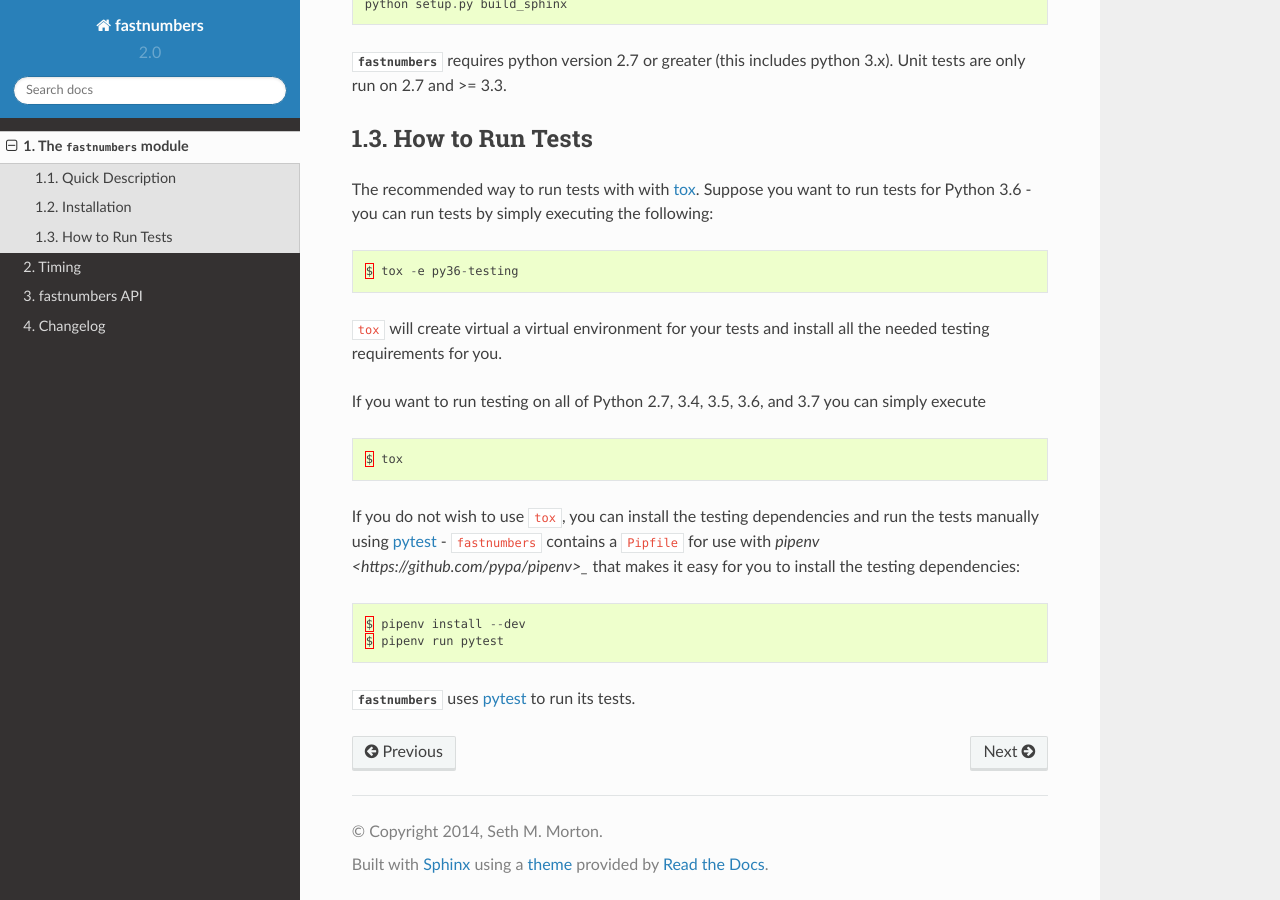
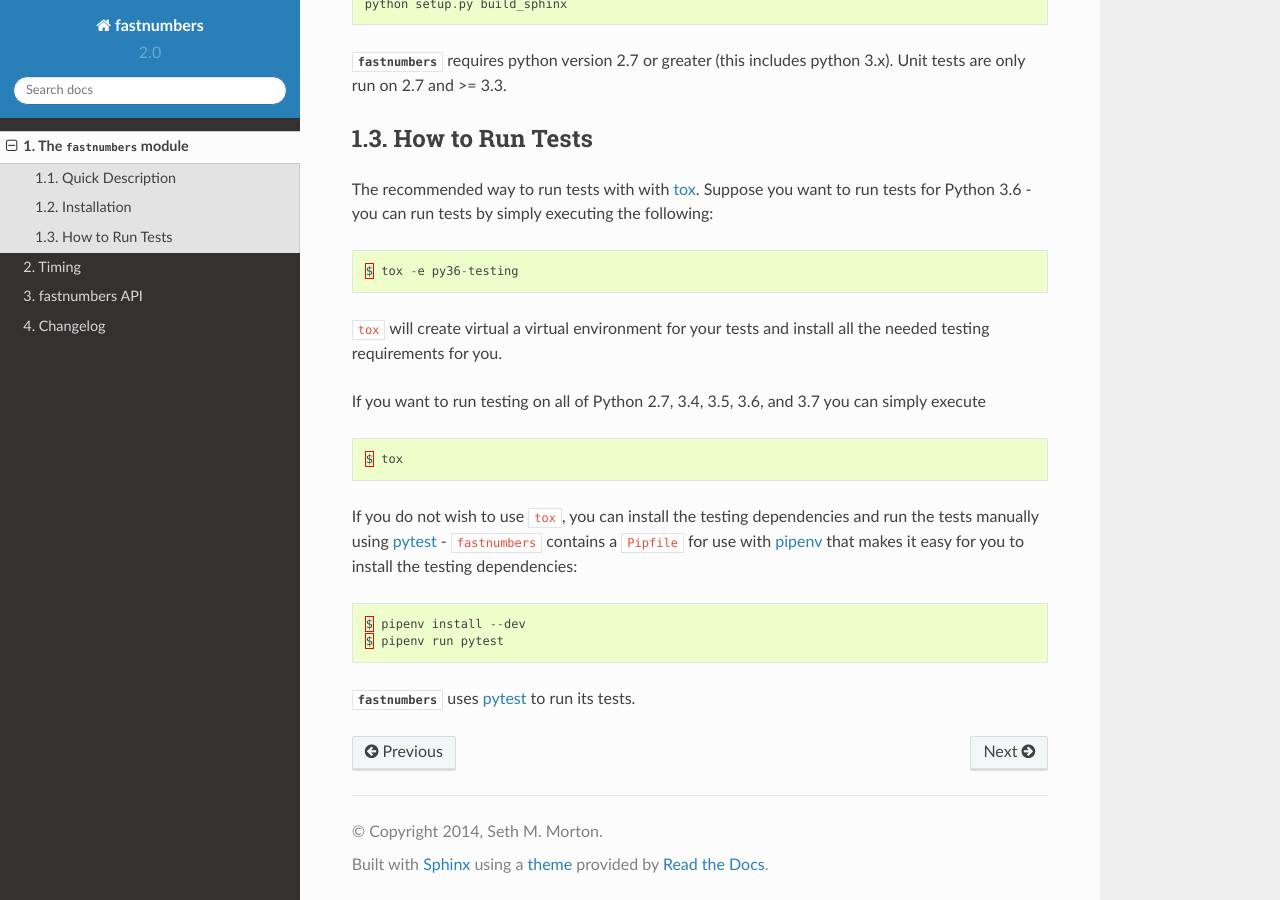
Before and after one commit to SethMMorton/fastnumbers, a Sphinx documentation site: the page built from docs/source/intro.rst, in a window 1280 px wide and 900 px high, scrolled down 1872 px. Built offline with Sphinx 7.4.7 and the Read the Docs theme 2.0.0, drawn with Linux system fonts in a browser that asks for light colours.

Commit message:
Fix README typos.

```diff
--- a/README.rst
+++ b/README.rst
@@ -136,7 +136,7 @@ execute
 
 If you do not wish to use ``tox``, you can install the testing dependencies and run the
 tests manually using `pytest <https://docs.pytest.org/en/latest/>`_ - ``fastnumbers``
-contains a ``Pipfile`` for use with `pipenv <https://github.com/pypa/pipenv>_` that
+contains a ``Pipfile`` for use with `pipenv <https://github.com/pypa/pipenv>`_ that
 makes it easy for you to install the testing dependencies:
 
 .. code-block::
--- a/docs/source/intro.rst
+++ b/docs/source/intro.rst
@@ -120,7 +120,7 @@ execute
 
 If you do not wish to use ``tox``, you can install the testing dependencies and run the
 tests manually using `pytest <https://docs.pytest.org/en/latest/>`_ - ``fastnumbers``
-contains a ``Pipfile`` for use with `pipenv <https://github.com/pypa/pipenv>_` that
+contains a ``Pipfile`` for use with `pipenv <https://github.com/pypa/pipenv>`_ that
 makes it easy for you to install the testing dependencies:
 
 .. code-block::
```
